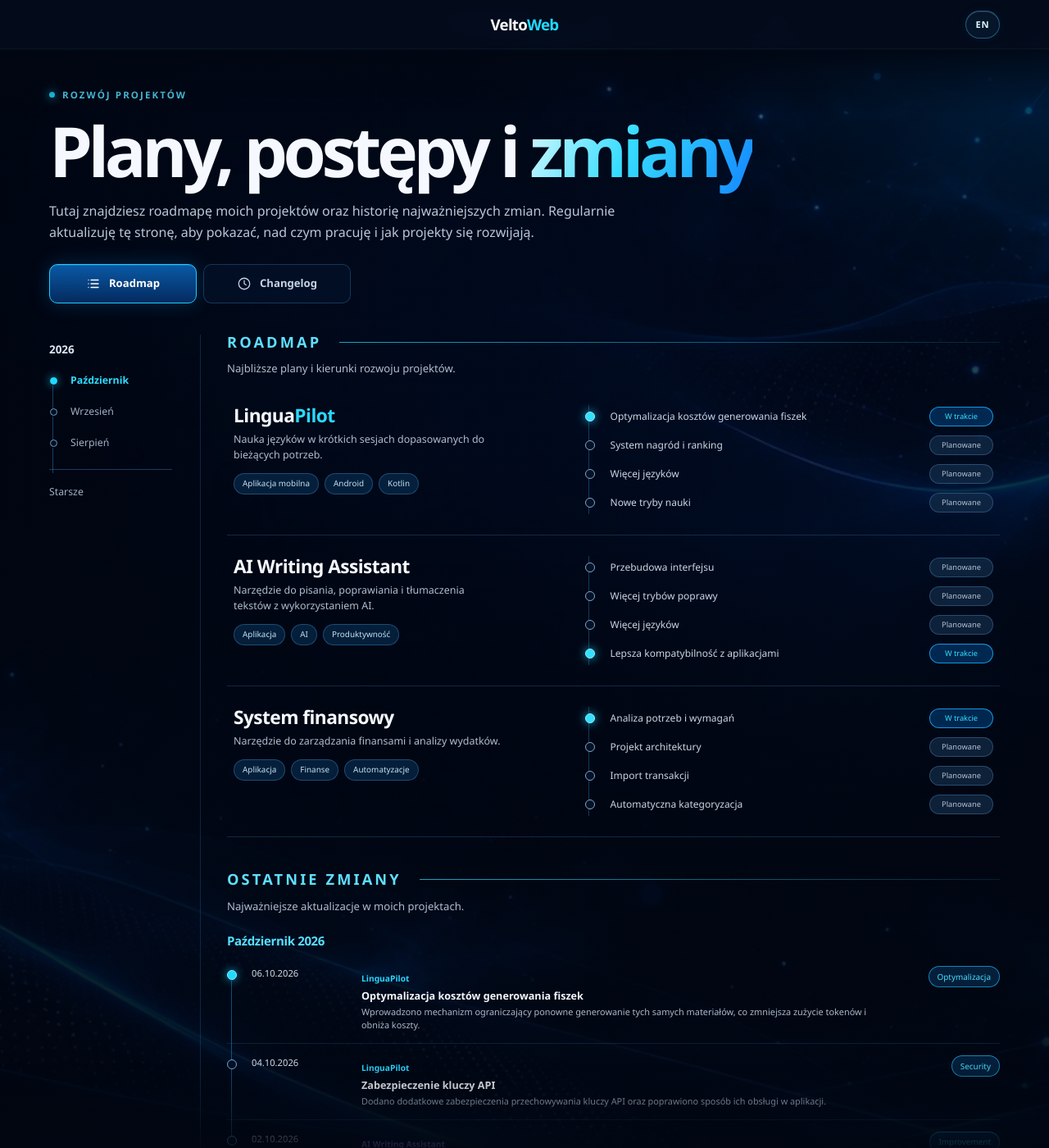
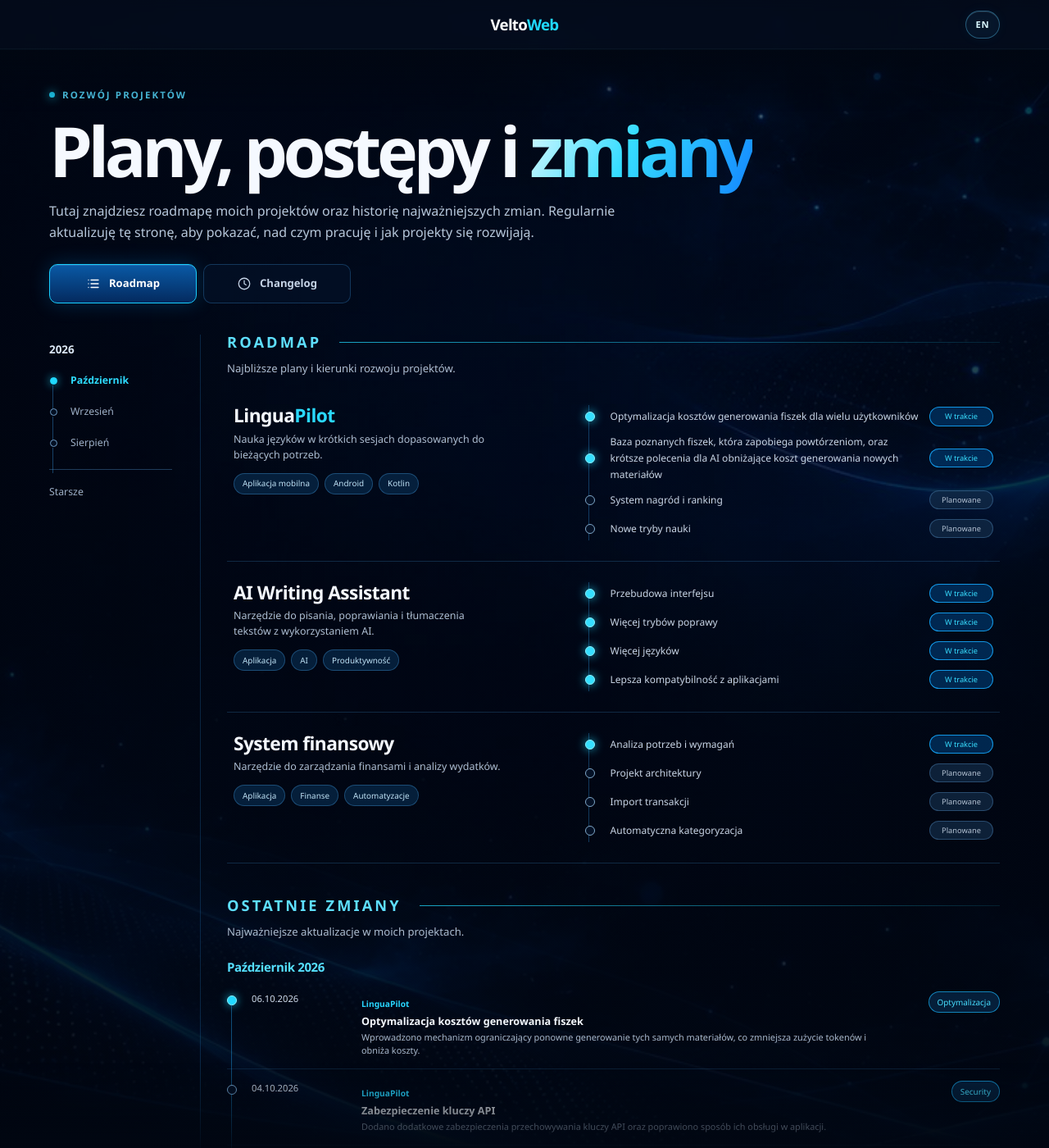
Before and after one commit to wiktor-furmanczyk/wiktor-furmanczyk.github.io, a Jekyll site: the page built from roadmap/index.md, in a window 1280 px wide and 1400 px high. Shown: the whole window at 82% size. Built offline with Jekyll 4.4.1, drawn with Linux system fonts in a browser that asks for light colours; some of the changed text lies outside the part shown.

Commit message:
Update roadmap content and mobile parallax

```diff
--- a/assets/css/style.scss
+++ b/assets/css/style.scss
@@ -52,10 +52,10 @@ h3 { margin: 0; font-size: 1.06rem; letter-spacing: -0.025em; }
 .sr-only { position: absolute; width: 1px; height: 1px; padding: 0; overflow: hidden; clip: rect(0, 0, 0, 0); white-space: nowrap; border: 0; }
 .skip-link { position: fixed; z-index: 1000; top: 0.6rem; left: 0.6rem; padding: 0.7rem 1rem; color: #001126; background: var(--cyan); border-radius: 8px; transform: translateY(-180%); }
 .skip-link:focus { transform: translateY(0); }
-.back-to-top { position: fixed; z-index: 99; width: 48px; height: 48px; right: 22px; bottom: 22px; display: grid; place-items: center; color: #e8fbff; background: linear-gradient(180deg, rgba(16,126,220,.96), rgba(4,66,143,.96)); border: 1px solid rgba(86,222,255,.72); border-radius: 50%; box-shadow: 0 10px 28px rgba(0,0,0,.38), 0 0 20px rgba(23,183,255,.18); opacity: 0; pointer-events: none; text-decoration: none; transform: translateY(16px); transition: opacity .2s ease, transform .2s ease, background .2s ease; }
+.back-to-top { position: fixed; z-index: 99; width: 44px; height: 44px; right: max(18px, env(safe-area-inset-right)); bottom: max(18px, env(safe-area-inset-bottom)); display: grid; place-items: center; color: #bfefff; background: rgba(5,29,57,.62); border: 1px solid rgba(76,187,230,.46); border-radius: 12px; box-shadow: 0 8px 24px rgba(0,0,0,.26), inset 0 1px rgba(255,255,255,.05); -webkit-backdrop-filter: blur(8px); backdrop-filter: blur(8px); opacity: 0; pointer-events: none; text-decoration: none; transform: translateY(12px); transition: opacity .2s ease, transform .2s ease, color .2s ease, background .2s ease, border-color .2s ease; }
 .back-to-top.is-visible { opacity: 1; pointer-events: auto; transform: translateY(0); }
-.back-to-top:hover { background: linear-gradient(180deg, #18bfea, #0877e6); transform: translateY(-2px); }
-.back-to-top svg { width: 24px; height: 24px; fill: none; stroke: currentColor; stroke-linecap: round; stroke-linejoin: round; stroke-width: 2; }
+.back-to-top:hover { color: #fff; background: rgba(8,54,94,.78); border-color: rgba(99,220,255,.72); transform: translateY(-2px); }
+.back-to-top svg { width: 21px; height: 21px; fill: none; stroke: currentColor; stroke-linecap: round; stroke-linejoin: round; stroke-width: 1.8; }
 .text-gradient { color: var(--cyan); background: linear-gradient(115deg, #dffaff 0%, #35dcff 45%, #1386ff 100%); background-clip: text; -webkit-background-clip: text; -webkit-text-fill-color: transparent; }
 
 .site-background { position: fixed; z-index: -2; inset: 0; overflow: hidden; pointer-events: none; background: #010713; }
@@ -160,13 +160,15 @@ body.header-hidden .site-header:not(:focus-within) { transform: translate3d(0, -
 .blog-art { position: relative; display: block; width: 100%; max-width: 680px; height: auto; aspect-ratio: 4 / 3; grid-area: art; align-self: center; justify-self: center; overflow: hidden; overflow: clip; text-decoration: none; filter: drop-shadow(0 30px 40px rgba(0,0,0,.5)); }
 .blog-art img { display: block; width: 100%; height: 100%; aspect-ratio: 4 / 3; object-fit: contain; object-position: center; -webkit-mask-image: linear-gradient(to bottom, #000 0%, #000 94%, rgba(0,0,0,.84) 96%, rgba(0,0,0,.34) 98.5%, transparent 100%); mask-image: linear-gradient(to bottom, #000 0%, #000 94%, rgba(0,0,0,.84) 96%, rgba(0,0,0,.34) 98.5%, transparent 100%); }
 
-.roadmap-banner { position: relative; display: grid; min-height: 230px; grid-template-columns: minmax(0, 1fr) auto; align-items: center; gap: clamp(32px, 6vw, 82px); padding-block: 34px; background: radial-gradient(ellipse 48% 90% at 96% 50%, rgba(0,145,255,.13), transparent 72%); border-top: 1px solid rgba(43,151,218,.26); border-bottom: 1px solid rgba(43,151,218,.26); isolation: isolate; }
-.roadmap-banner::after { position: absolute; z-index: -1; width: 52%; height: 120%; right: -10%; content: ""; background: radial-gradient(ellipse, rgba(16,136,231,.11), transparent 68%); pointer-events: none; }
+.roadmap-banner { position: relative; min-height: 0; padding-block: 38px 42px; background: transparent; border-top: 1px solid rgba(43,151,218,.22); border-bottom: 1px solid rgba(43,151,218,.22); }
+.roadmap-banner::after { display: none; }
 .roadmap-banner-copy { max-width: 790px; }
 .roadmap-banner-copy .eyebrow { margin-bottom: 14px; }
 .roadmap-banner-copy h2 { margin-bottom: 13px; font-size: clamp(2.3rem, 4.5vw, 3.55rem); }
 .roadmap-banner-copy > p:last-child { max-width: 720px; margin: 0; color: #b6c7dc; font-size: 1rem; line-height: 1.62; }
-.roadmap-banner-link { position: relative; z-index: 1; white-space: nowrap; }
+.roadmap-banner-actions { display: flex; flex-wrap: wrap; align-items: center; gap: 12px 22px; margin-top: 24px; }
+.roadmap-banner-secondary { display: inline-flex; min-height: 44px; align-items: center; gap: 8px; padding: 0 4px; color: #74dcf7; font-size: .82rem; font-weight: 700; text-decoration: none; transition: color .2s ease, transform .2s ease; }
+.roadmap-banner-secondary:hover { color: #dffaff; transform: translateX(2px); }
 
 .product-hero { display: grid; grid-template-columns: minmax(0, .85fr) minmax(0, 1.15fr); align-items: center; gap: clamp(35px, 5vw, 66px); padding-block: 72px 64px; }
 .back-link { margin-bottom: 22px; font-size: .82rem; }
@@ -406,7 +408,7 @@ body.header-hidden .site-header:not(:focus-within) { transform: translate3d(0, -
 
 .roadmap-page .page-content { padding-top: 60px; }
 .roadmap-hero { position: relative; padding-block: 46px 38px; }
-.roadmap-hero::after { position: absolute; z-index: -1; width: 46%; height: 100%; top: 0; right: -8%; content: ""; background: radial-gradient(ellipse at top right, rgba(0,143,255,.18), transparent 66%); pointer-events: none; }
+.roadmap-hero::after { display: none; }
 .roadmap-hero h1 { max-width: 930px; font-size: clamp(3.1rem, 6.6vw, 5.5rem); }
 .roadmap-hero > p:not(.eyebrow) { max-width: 750px; margin: 16px 0 0; color: #b7c7da; font-size: 1rem; line-height: 1.58; }
 .roadmap-tabs { display: flex; flex-wrap: wrap; gap: 8px; margin-top: 26px; }
@@ -436,6 +438,7 @@ body.header-hidden .site-header:not(:focus-within) { transform: translate3d(0, -
 .roadmap-tags span, .change-type { display: inline-flex; min-height: 26px; align-items: center; padding: 2px 10px; color: #bfe2f5; background: rgba(8,45,80,.66); border: 1px solid rgba(57,136,196,.44); border-radius: 999px; font-size: .62rem; font-style: normal; white-space: nowrap; }
 .roadmap-tasks { display: grid; align-content: start; gap: 7px; margin: 0; padding: 0 0 0 26px; border-left: 1px solid rgba(43,129,195,.42); list-style: none; }
 .roadmap-tasks li { position: relative; display: grid; min-height: 28px; grid-template-columns: minmax(0, 1fr) auto; align-items: center; gap: 12px; color: #c9d5e5; font-size: .75rem; }
+.roadmap-tasks li > span, .change-list h4, .change-list p { overflow-wrap: anywhere; }
 .roadmap-tasks li::before { position: absolute; width: 10px; height: 10px; left: -31px; content: ""; background: #041126; border: 1px solid #80a9ca; border-radius: 50%; }
 .roadmap-tasks li.is-progress::before { background: #35dfff; border-color: #8cf1ff; box-shadow: 0 0 12px rgba(32,217,255,.82); }
 .roadmap-tasks em { min-width: 78px; padding: 3px 9px; color: #b5c4d5; background: rgba(19,45,73,.7); border: 1px solid rgba(78,132,180,.44); border-radius: 999px; font-size: .58rem; font-style: normal; text-align: center; }
@@ -478,7 +481,7 @@ body.header-hidden .site-header:not(:focus-within) { transform: translate3d(0, -
   .expertise-strip div:nth-child(4)::before { display: block; }
   .project-grid { grid-template-columns: 1fr 1fr; }.project-card-upcoming { display: grid; min-height: 360px; grid-column: 1 / -1; grid-template-columns: .8fr 1.2fr; }.project-card-upcoming .upcoming-visual { height: 360px; border-right: 1px solid var(--border-soft); border-bottom: 0; }.project-card-upcoming .project-card-body { justify-content: center; margin-top: 0; padding-top: 24px; }
   .blog-section { min-height: 0; grid-template-areas: "copy" "art" "cta"; grid-template-columns: 1fr; gap: 32px; padding-block: 40px 48px; }.blog-copy { max-width: 720px; justify-self: start; }.blog-art { width: min(680px, 100%); justify-self: center; transform: none; }.blog-cta { justify-self: start; }
-  .roadmap-banner { grid-template-columns: 1fr; gap: 24px; }.roadmap-banner-link { width: fit-content; grid-column: 1; }
+  .roadmap-banner { padding-block: 34px 38px; }
   .roadmap-layout { grid-template-columns: 112px minmax(0, 1fr); gap: 22px; }.roadmap-main { padding-left: 22px; }.roadmap-project { grid-template-columns: 1fr; gap: 20px; }
   .showcase-project { grid-template-columns: minmax(280px, .82fr) minmax(0, 1.18fr); }.showcase-copy { padding: 30px; }
   .product-hero { grid-template-columns: minmax(0, .85fr) minmax(400px, 1.15fr); gap: 24px; }.phone { max-width: 155px; }
@@ -499,7 +502,7 @@ body.header-hidden .site-header:not(:focus-within) { transform: translate3d(0, -
   .project-grid { grid-template-columns: 1fr; }.project-card { min-height: 0; }.project-card-upcoming { display: flex; grid-column: auto; }.project-card-upcoming .upcoming-visual { height: 220px; flex-basis: 220px; border-right: 0; border-bottom: 0; }.project-card-upcoming .project-card-body { margin-top: -72px; padding-top: 0; }.card-link { margin-top: 24px; padding-top: 0; }.section-heading { align-items: flex-start; flex-direction: column; gap: 18px; }
   .projects-desktop-link { display: none; }.projects-section .projects-mobile-link { display: flex; width: 100%; justify-content: center; margin-top: 24px; }
   .blog-section { grid-template-areas: "copy" "cta" "art"; gap: 28px; margin-block: 0; padding-top: 32px; }
-  .roadmap-banner { grid-template-columns: 1fr; gap: 22px; padding-block: 30px; }.roadmap-banner-link { width: fit-content; grid-column: 1; }
+  .roadmap-banner { padding-block: 30px 34px; }
   .roadmap-page .page-content { padding-top: 54px; }.roadmap-hero { padding-block: 36px 32px; }.roadmap-hero > p:not(.eyebrow) { font-size: .94rem; }.roadmap-layout { display: block; padding-bottom: 54px; }.roadmap-periods { position: static; display: none; }.roadmap-main { border-left: 0; padding-left: 0; }.roadmap-project { padding-block: 23px; }.roadmap-tasks { margin-left: 0; }.change-list li { grid-template-columns: 92px minmax(0, 1fr); }.change-type { grid-column: 2; justify-self: start; }
   .product-hero { display: block; padding-block: 46px 44px; }.phones-showcase { max-width: 610px; margin: 42px auto 0; }.phone { max-width: 168px; }
   .problem-grid, .product-meta-grid, .status-panel { grid-template-columns: 1fr; }.benefit-list { grid-template-columns: 1fr 1fr; }
@@ -538,7 +541,7 @@ body.header-hidden .site-header:not(:focus-within) { transform: translate3d(0, -
   .project-tech-list svg { width: 44px; height: 44px; flex-basis: 44px; }
   .projects-section { padding-block: 36px 0; }.project-card-visual, .upcoming-visual { height: 300px; flex-basis: 300px; }.project-card-upcoming { min-height: 0; padding: 0; }.project-card-body, .project-card-upcoming .project-card-body { margin-top: -114px; padding: 0 20px 20px; }.project-card-upcoming .upcoming-visual { height: 210px; flex-basis: 210px; }.project-card-upcoming .project-card-body { margin-top: -68px; }.project-card-body > p { font-size: .94rem; }
   .blog-section { gap: 24px; padding-block: 36px 42px; }.blog-art { width: 100%; max-width: 100%; margin-left: 0; }.blog-copy h2 { margin-top: 18px; font-size: clamp(2.45rem, 12vw, 3.4rem); }.blog-copy > p:not(.section-kicker) { margin-top: 20px; font-size: .97rem; }.blog-topics { gap: 8px; margin-top: 22px; }.blog-topics > span { min-height: 43px; padding-inline: 13px; font-size: .72rem; }.blog-topics svg { width: 17px; height: 17px; }.blog-cta { margin-top: 0; }
-  .roadmap-banner { display: block; padding-block: 28px; }.roadmap-banner-link { width: 100%; margin-top: 22px; }.roadmap-banner-copy h2 { font-size: 2.3rem; }.roadmap-banner-copy > p:last-child { font-size: .94rem; }
+  .roadmap-banner { padding-block: 28px 32px; }.roadmap-banner-actions { display: grid; grid-template-columns: 1fr; gap: 5px; margin-top: 22px; }.roadmap-banner-actions .button { width: 100%; }.roadmap-banner-secondary { width: fit-content; }.roadmap-banner-copy h2 { font-size: clamp(2rem, 10.8vw, 2.8rem); }.roadmap-banner-copy > p:last-child { font-size: .94rem; }
   .roadmap-hero h1 { font-size: clamp(2.7rem, 13.2vw, 3.7rem); }.roadmap-tabs { display: grid; grid-template-columns: 1fr 1fr; }.roadmap-tab { min-width: 0; }.roadmap-project-intro h3 { font-size: 1.18rem; }.roadmap-tasks { padding-left: 24px; }.roadmap-tasks li { align-items: start; grid-template-columns: 1fr; gap: 4px; padding-block: 3px; }.roadmap-tasks li::before { left: -29px; }.roadmap-tasks em { min-width: 0; justify-self: start; }.change-list li { grid-template-columns: 1fr; gap: 4px; padding-left: 24px; }.change-type { grid-column: 1; }.change-list li::before { left: 0; }.change-list li::after { left: 5px; }.change-list time { color: #94a9c0; }
   .projects-page .page-content { padding-top: 54px; }.projects-hero { padding-block: 34px 32px; }.projects-hero h1 { font-size: clamp(3rem, 17vw, 4.5rem); }.projects-showcase { gap: 20px; padding-bottom: 60px; }.showcase-project { border-radius: 16px; }.showcase-copy { padding: 25px 20px; }.showcase-copy h2 { font-size: 2.15rem; }.showcase-art { min-height: 295px; }.showcase-art img, .showcase-project-writing .showcase-art img { width: 96%; height: 96%; inset: 2%; }.showcase-project-writing .showcase-art img { width: 88%; height: 88%; inset: 6%; }.showcase-link { width: 100%; }.projects-upcoming { grid-template-columns: 1fr; gap: 12px; padding: 22px 20px; }.projects-upcoming-icon { width: 46px; height: 46px; }.projects-upcoming h2 { font-size: 1rem; }
   .product-title-row { align-items: flex-start; }.product-title-row .product-icon { flex-basis: 42px; height: 42px; }.product-lead { font-size: 1.2rem; }.product-description { font-size: .96rem; }
@@ -561,7 +564,7 @@ body.header-hidden .site-header:not(:focus-within) { transform: translate3d(0, -
 @media (max-width: 760px) {
   .site-background { display: block; }
   .site-background > div { inset: 0; }
-  .background-art { opacity: .48; background-image: url("../images/mobile-background.webp"); background-position: center; background-size: 100% 100%; filter: saturate(.88) contrast(.98); transform: none; }
+  .background-art { opacity: .48; background-image: url("../images/mobile-background.webp"); background-position: center var(--mobile-bg-position, 0%); background-size: 112% auto; filter: saturate(.88) contrast(.98); transform: none; }
   .background-glow { background: linear-gradient(180deg, rgba(1,7,18,.28), rgba(1,7,18,.52) 42%, rgba(1,5,13,.58)); }
   .background-vignette { background: linear-gradient(90deg, rgba(0,4,13,.24), transparent 25%, transparent 75%, rgba(0,4,13,.24)), linear-gradient(180deg, rgba(0,4,13,.06), rgba(0,4,13,.16) 55%, rgba(0,4,13,.28)); }
   .site-header::after { height: 60px; }
@@ -573,7 +576,7 @@ body.header-hidden .site-header:not(:focus-within) { transform: translate3d(0, -
   .showcase-art img, .showcase-project-writing .showcase-art img { -webkit-mask-image: none; mask-image: none; }
 }
 @media (max-width: 480px) {
-  .back-to-top { width: 46px; height: 46px; right: 14px; bottom: 14px; }
+  .back-to-top { width: 42px; height: 42px; right: max(16px, env(safe-area-inset-right)); bottom: max(16px, env(safe-area-inset-bottom)); border-radius: 11px; }
 }
 @media (max-width: 760px) and (hover: none) {
   .expertise-strip img { filter: none; }
--- a/roadmap/index.md
+++ b/roadmap/index.md
@@ -40,9 +40,9 @@ image_alt: VeltoWeb — roadmapa projektów i historia zmian
             <div><h3>Lingua<span>Pilot</span></h3><p>Nauka języków w krótkich sesjach dopasowanych do bieżących potrzeb.</p><div class="roadmap-tags"><span>Aplikacja mobilna</span><span>Android</span><span>Kotlin</span></div></div>
           </div>
           <ul class="roadmap-tasks">
-            <li class="is-progress"><span>Optymalizacja kosztów generowania fiszek</span><em>W trakcie</em></li>
+            <li class="is-progress"><span>Optymalizacja kosztów generowania fiszek dla wielu użytkowników</span><em>W trakcie</em></li>
+            <li class="is-progress"><span>Baza poznanych fiszek, która zapobiega powtórzeniom, oraz krótsze polecenia dla AI obniżające koszt generowania nowych materiałów</span><em>W trakcie</em></li>
             <li><span>System nagród i ranking</span><em>Planowane</em></li>
-            <li><span>Więcej języków</span><em>Planowane</em></li>
             <li><span>Nowe tryby nauki</span><em>Planowane</em></li>
           </ul>
         </article>
@@ -52,9 +52,9 @@ image_alt: VeltoWeb — roadmapa projektów i historia zmian
             <div><h3>AI Writing Assistant</h3><p>Narzędzie do pisania, poprawiania i tłumaczenia tekstów z wykorzystaniem AI.</p><div class="roadmap-tags"><span>Aplikacja</span><span>AI</span><span>Produktywność</span></div></div>
           </div>
           <ul class="roadmap-tasks">
-            <li><span>Przebudowa interfejsu</span><em>Planowane</em></li>
-            <li><span>Więcej trybów poprawy</span><em>Planowane</em></li>
-            <li><span>Więcej języków</span><em>Planowane</em></li>
+            <li class="is-progress"><span>Przebudowa interfejsu</span><em>W trakcie</em></li>
+            <li class="is-progress"><span>Więcej trybów poprawy</span><em>W trakcie</em></li>
+            <li class="is-progress"><span>Więcej języków</span><em>W trakcie</em></li>
             <li class="is-progress"><span>Lepsza kompatybilność z aplikacjami</span><em>W trakcie</em></li>
           </ul>
         </article>
@@ -91,8 +91,9 @@ image_alt: VeltoWeb — roadmapa projektów i historia zmian
       <div id="zmiany-wrzesien" class="change-month">
         <h3>Wrzesień 2026</h3>
         <ol class="change-list">
-          <li><time datetime="2026-09-23">23.09.2026</time><div><span class="change-project">LinguaPilot</span><h4>Plan kolejnych funkcji</h4><p>Dopracowano założenia dla systemu nagród i rankingu oraz dodania nowych języków. Zaktualizowano roadmapę projektu.</p></div><span class="change-type">Roadmapa</span></li>
+          <li><time datetime="2026-09-23">23.09.2026</time><div><span class="change-project">LinguaPilot</span><h4>Dodanie większej liczby języków</h4><p>Rozszerzono plany projektu o kolejne, również mniej popularne języki, aby ułatwić naukę przed podróżą — na przykład do Włoch lub Rumunii.</p></div><span class="change-type">Rozwój</span></li>
           <li><time datetime="2026-09-17">17.09.2026</time><div><span class="change-project">System finansowy</span><h4>Analiza wymagań</h4><p>Zebrano wymagania i przygotowano wstępną architekturę systemu.</p></div><span class="change-type">Analiza</span></li>
+          <li><time datetime="2026-09-12">12.09.2026</time><div><span class="change-project change-project-violet">AI Writing Assistant</span><h4>Rozwiązanie problemu z aplikacjami bankowymi</h4><p>Usunięto problem, przez który włączony AI Writing Assistant blokował przejście do aplikacji bankowej. Poprawiono współpracę narzędzia z bankowością mobilną.</p></div><span class="change-type">Kompatybilność</span></li>
         </ol>
       </div>
     </section>
```
Also changed, not shown: _layouts/default.html (+7 -0 lines), en/index.md (+4 -1 lines), en/roadmap/index.md (+4 -3 lines), index.md (+4 -1 lines).
